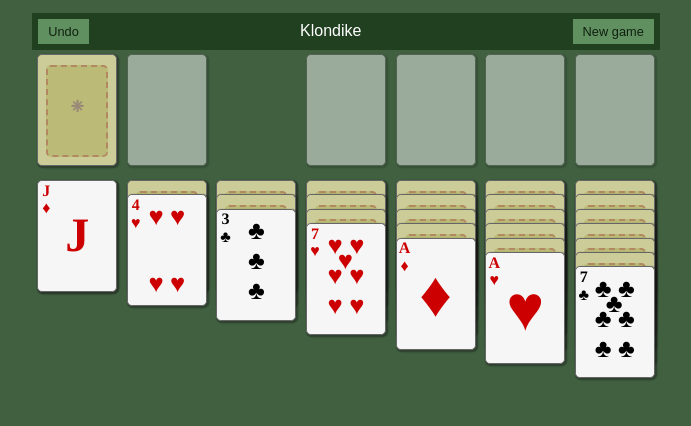
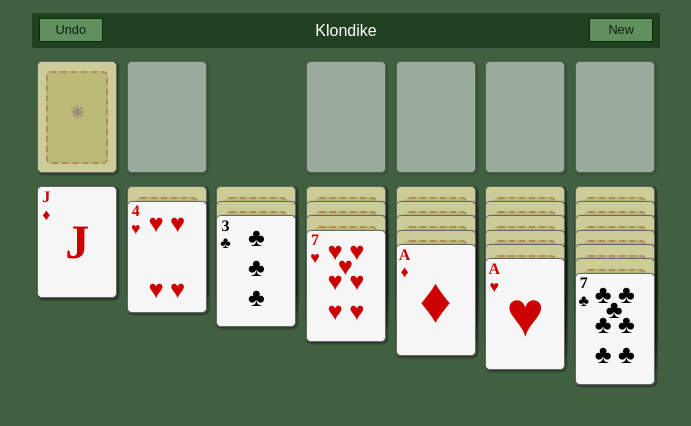
Before and after one commit to eugene-khorev/klondike-vue, a Vue app: page / in a window 1280 px wide. Shown: the top 426 px of the page, without its empty margins (294-985 px from the left). Built offline with nearby package versions, Linux system fonts and the light colour scheme.

Commit message:
Minor style changes

```diff
--- a/src/App.vue
+++ b/src/App.vue
@@ -5,7 +5,7 @@
         <h1>Klondike</h1>
 
         <button v-on:click.prevent="undoAction">Undo</button>
-        <button v-on:click.prevent="newGame">New game</button>
+        <button v-on:click.prevent="newGame">New</button>
       </div>
 
       <div class="card-grid">
@@ -37,8 +37,8 @@ body {
   display: inline-block;
 }
 #nav {
-  margin: 5px 0 0;
-  padding: 0.3em;
+  margin: 0.3em 0 0.5em;
+  padding: 0.3em 0.4em;
   background: #204020;
 
   h1 {
@@ -58,11 +58,17 @@ body {
 
   button {
     display: block;
-    padding: 5px 10px;
+    width: 5em;
+    padding: 0.3em 0.5em;
     font-size: 0.8em;
     background: #609060;
     color: #102010;
-    border: solid 1px #204020;
+    border: solid 0.1em #030;
+    cursor: pointer;
+
+    &:hover {
+      color: #fff;
+    }
 
     &:first-of-type {
       float: left;
```
